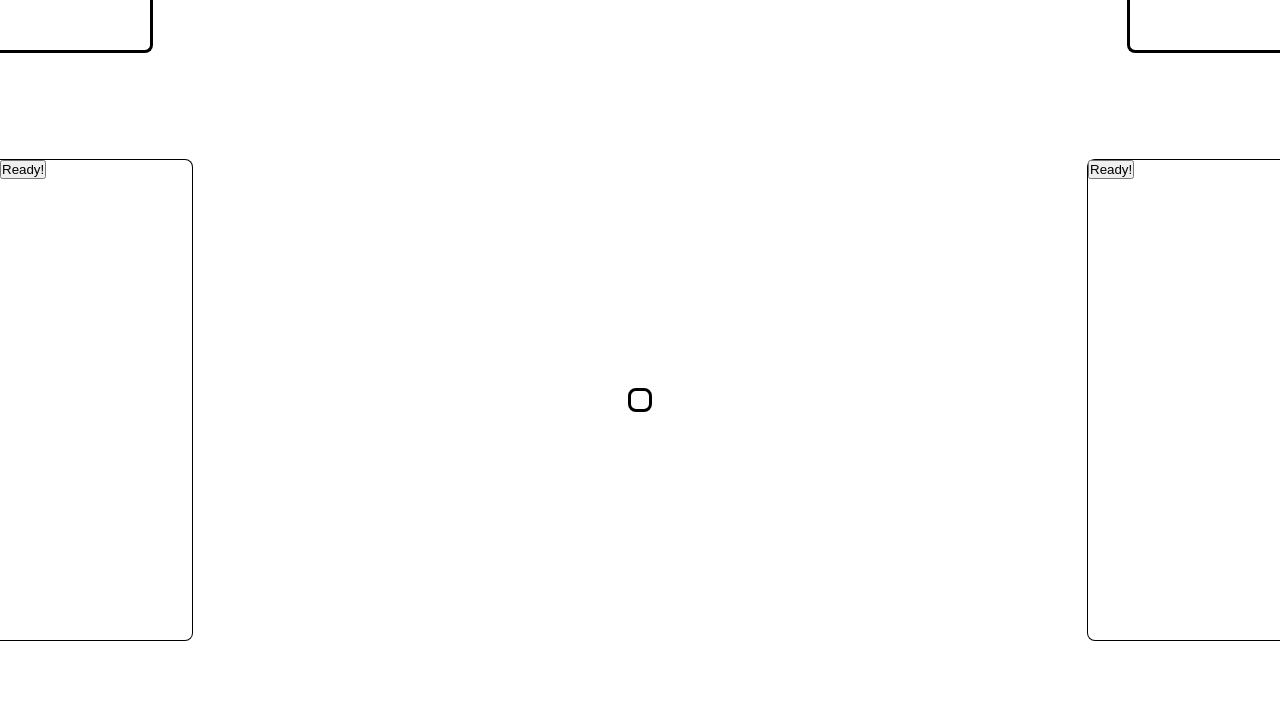
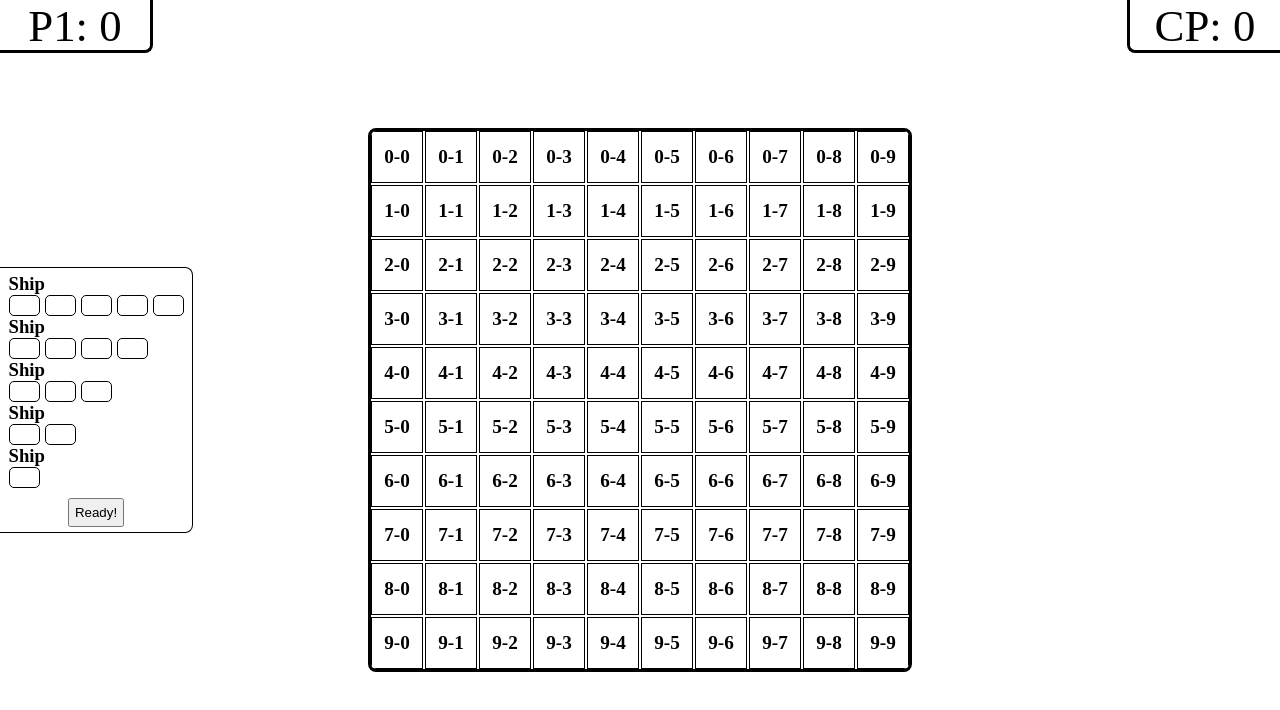
Before and after one commit to Surucobe/battle_ships, a website built with Vite: page index.html in a window 1280 px wide. Both pictures are taken after a click on the button "One Player". Built offline with nearby package versions, Linux system fonts and the light colour scheme.

Commit message:
mandatory commit

```diff
--- a/src/classes/computer.js
+++ b/src/classes/computer.js
@@ -15,10 +15,16 @@ class Computer extends Player {
     return coord;
   };
 
+  testValideSpace(space, direction){
+
+  }
+
   generateShipPosition(number){
     let arr = [];
     let startingPosition = this.generateCoordinates();
     const direction = Math.floor(Math.random());
+
+    this.testValideSpace(startingPosition, direction);
 
     //TODO: make sure there is enough space for placing the ships
     //TODO: handle how will the position of the ships work
@@ -31,13 +37,9 @@ class Computer extends Player {
   generateShips(){
     const ships = []
 
-    [
-      new Ship(5, 'Titan', [[6,1], [6,2], [6,3], [6,4], [6,5]]),
-      new Ship(4, 'Colosse', [[7,1], [7,2], [7,3], [7,4]]),
-      new Ship(3, 'Espoir', [[3,1], [3,2], [3,3]]),
-      new Ship(2, 'Ardent', [[2,1], [2,2]]),
-      new Ship(2, 'Superbe', [[1,1], [1,2]])
-    ]
+    for(let i = 2; i < 6; i++){
+      ships.push(this.generateShipPosition(i));
+    }
 
     return ships;
   }
--- a/src/main.js
+++ b/src/main.js
@@ -7,13 +7,13 @@ let disablePlay = false;
 let computerPlayer = false;
 let computerAttackMiss = true;
 
+const app = document.getElementById('app');
+
 window.addEventListener('animationend', (e) => {
   if(Game.identifyPlayer().name !== 'computer'){
     disablePlay = !disablePlay
   }
 });
-
-const app = document.getElementById('app');
 
 const message = document.createElement('div');
 message.classList.add('message');
@@ -43,17 +43,43 @@ const startGameModal = document.createElement('div');
 startGameModal.classList.add('game-modal');
 startGame.appendChild(startGameModal);
 
-const dismissScreen = () => {
-  debugger
-  startGame.style.display = 'none';
+const dismissScreen = () => startGame.style.display = 'none';
+
+//SIDEBARS
+function createSideBar(side){
+  const playerSideBar = document.createElement('div');
+  playerSideBar.classList.add('side-bar');
+  playerSideBar.classList.add(side);
+
+  const shipList = document.createElement('ul');
+
+  for(let i = 0; i < 5; i++){
+    const elm = document.createElement('div');
+    elm.classList.add('coord-container');
+    const name = document.createElement('h3');
+
+    elm.appendChild(name);
+    name.innerText = 'Ship';
+    const shipCoordContainer = document.createElement('div');
+    elm.appendChild(shipCoordContainer);
+
+    for(let k = 0; k < (5-i); k++){
+      const coord = document.createElement('input');
+      shipCoordContainer.appendChild(coord);
+    }
+
+    shipList.appendChild(elm);
+  }
+
+  playerSideBar.appendChild(shipList);
+
+  const playerSideBarButton = document.createElement('button');
+  playerSideBarButton.innerText = 'Ready!';
+  playerSideBar.appendChild(playerSideBarButton);
+  // playerSI
+
+  app.appendChild(playerSideBar);
 }
-
-const playerOneSideBar = document.createElement('div');
-playerOneSideBar.classList.add('side-bar');
-playerOneSideBar.classList.add('right');
-const playerOneSideBarButton = document.createElement('button');
-playerOneSideBarButton.innerText = 'Ready!'
-playerOneSideBar.appendChild(playerOneSideBarButton);
 
 const playerTwoSideBar = document.createElement('div');
 playerTwoSideBar.classList.add('side-bar');
@@ -72,8 +98,12 @@ function startPVCGame(){
 
   Game = gameStart();
 
-  createBoardForPlayer(Game.player1.board, boardGame);
-  createComputerBoard(Game.player2.board, playerTwoBoard);
+  createTemplateBoard(Game.board, boardGame);
+
+  // createBoardForPlayer(Game.player1.board, boardGame);
+  // createComputerBoard(Game.player2.board, playerTwoBoard);
+
+  createSideBar('left');
 
   computerPlayer = !computerPlayer;
 
@@ -93,8 +123,14 @@ function startPVPGame(){
 
   Game = gameStart(true);
 
-  createBoardForPlayer(Game.player1.board, boardGame);
-  createBoardForPlayer(Game.player2.board, playerTwoBoard);
+  createTemplateBoard(Game.board, boardGame);
+
+  // createBoardForPlayer(Game.player1.board, boardGame);
+  // createBoardForPlayer(Game.player2.board, playerTwoBoard);
+
+
+  createSideBar('right');
+  createSideBar('left');
 
   score1.innerHTML = 'P1: 0';
   score2.innerHTML = 'P2: 0';
@@ -235,6 +271,24 @@ function createBoardForPlayer(array, board){
   }
 };
 
+function createTemplateBoard(array, board){
+  for(let i = 0; i < array.length ; i++){
+    for(let k = 0; k <= array[i].length ; k++){
+      let square = document.createElement('div');
+
+      square.classList.add('gameboard-square');
+      square.classList.add('hover');
+
+      square.dataset.coord = `${i}-${k}`;
+      square.innerText = `${i}-${k}`;
+
+      square.addEventListener('click', (e) => getCoordinates(e))
+
+      board.appendChild(square);
+    }
+  }
+};
+
 function createComputerBoard(array, board){
   for(let i = 0; i < array.length ; i++){
     for(let k = 0; k <= array[i].length ; k++){
@@ -257,5 +311,3 @@ app.appendChild(score2);
 app.appendChild(boardGame);
 app.appendChild(playerTwoBoard);
 app.appendChild(startGame);
-app.appendChild(playerOneSideBar);
-app.appendChild(playerTwoSideBar);
--- a/src/style/style.css
+++ b/src/style/style.css
@@ -137,22 +137,48 @@
 }
 
 .side-bar {
-  height: 60%;
+  padding: 5px 0;
   width: 15%;
   border-radius: 8px;
   border: 1px solid #000;
   position: absolute;
-  /* display: none; */
+  display: flex;
+  flex-direction: column;
+  align-items: center;
+  gap: 10px;
+  ul {
+    padding: 0 15px;
+  }
+  button {
+    padding: 5px;
+  }
 }
 .right {
+  right: 0;
+  border-right: 0;
+  border-top-right-radius: 0;
+  border-bottom-right-radius: 0;
+  text-align: right;
+  > ul > div > div {
+    justify-content: end;
+  }
+}
+.left {
   left: 0;
   border-left: 0;
   border-top-left-radius: 0;
   border-bottom-left-radius: 0;
 }
-.left {
-  right: 0;
-  border-right: 0;
-  border-top-right-radius: 0;
-  border-bottom-right-radius: 0;
+.coord-container {
+  div {
+    display: flex;
+    gap: 5px;
+  }
+  input {
+    width: 25px;
+    border: 1px solid #000;
+    border-radius: 5px;
+    padding: 2px;
+    text-align: center;
+  }
 }
```
Also changed, not shown: src/test/main.test.js (+8 -1 lines).
